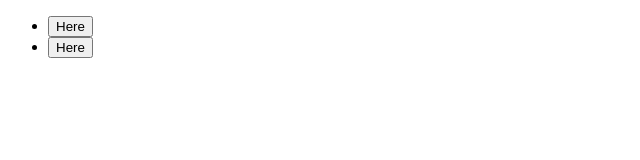
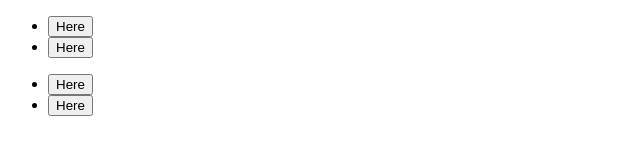
Before and after one commit to qaaimgood/gitTest, a plain HTML site: page index.html in a window 1280 px wide. Shown: the whole page, without its empty margins (0-640 px from the left). Drawn offline with Linux system fonts and the light colour scheme.

Commit message:
added another section with a button

```diff
--- a/index.html
+++ b/index.html
@@ -10,5 +10,11 @@
 	<li><button>Here</button></li>
 	</ul>
 </div>
+<div>
+	<ul>
+	<li><button>Here</button></li>
+	<li><button>Here</button></li>
+	</ul>
+</div>
 </body>
 </html>
```
